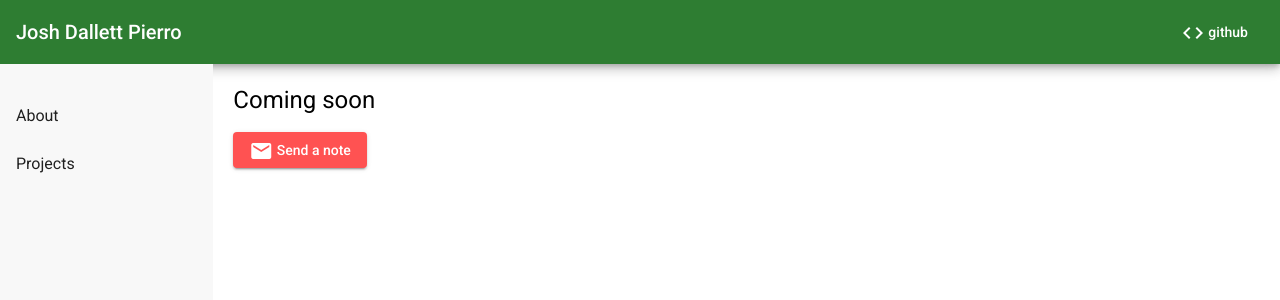
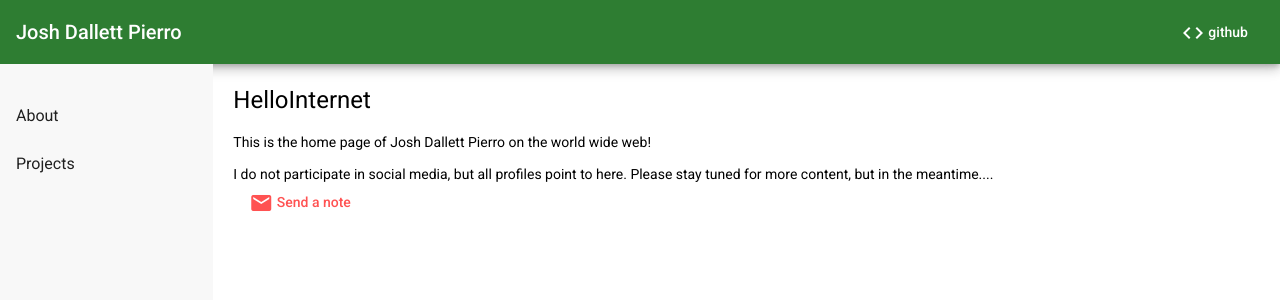
Before and after one commit to joshpierro/home, an Angular app in the folder web/: page / in a window 1280 px wide. Shown: the top 300 px of the page. Built offline with nearby package versions, Linux system fonts and the light colour scheme.

Commit message:
updates home text

```diff
--- a/web/src/app/components/home/home.component.html
+++ b/web/src/app/components/home/home.component.html
@@ -1,7 +1,12 @@
 <h1>
-     Coming soon
+     HelloInternet
 </h1>
-
-<a mat-raised-button color="accent" href="mailto:josh.pierro@gmail.com">
-     <mat-icon>mail</mat-icon> Send a note
- </a>
+<p>
+     This is the home page of Josh Dallett Pierro on the world wide web!
+</p>
+<p>
+     I do not participate in social media, but all profiles point to here. Please stay tuned for more content, but in the meantime....
+     <a mat-button color="accent" href="mailto:josh.pierro@gmail.com">
+          <mat-icon>mail</mat-icon> Send a note
+      </a>
+</p>
```
Also changed, not shown: 2 other files (tests, documents, lock files or other folders).
